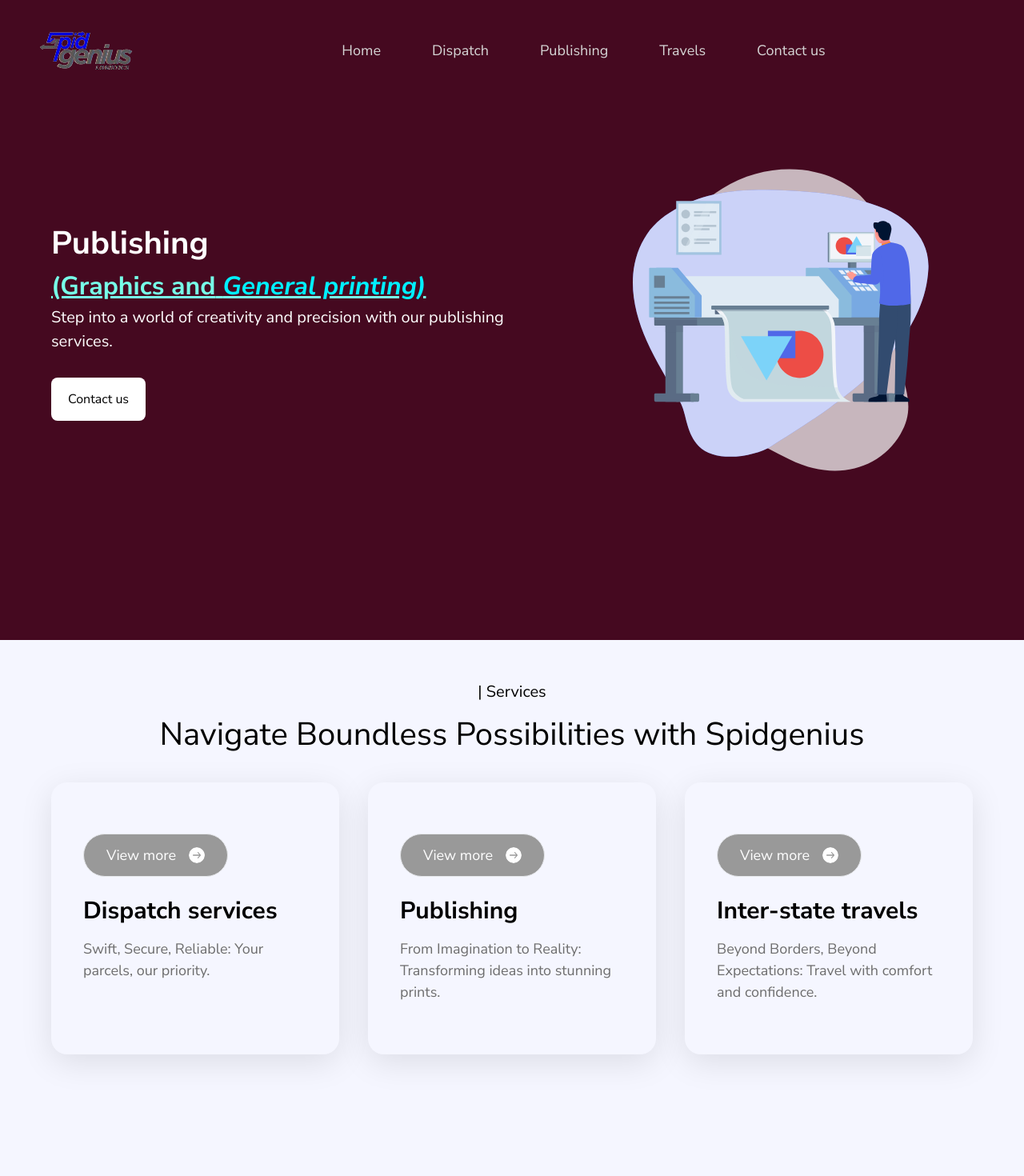
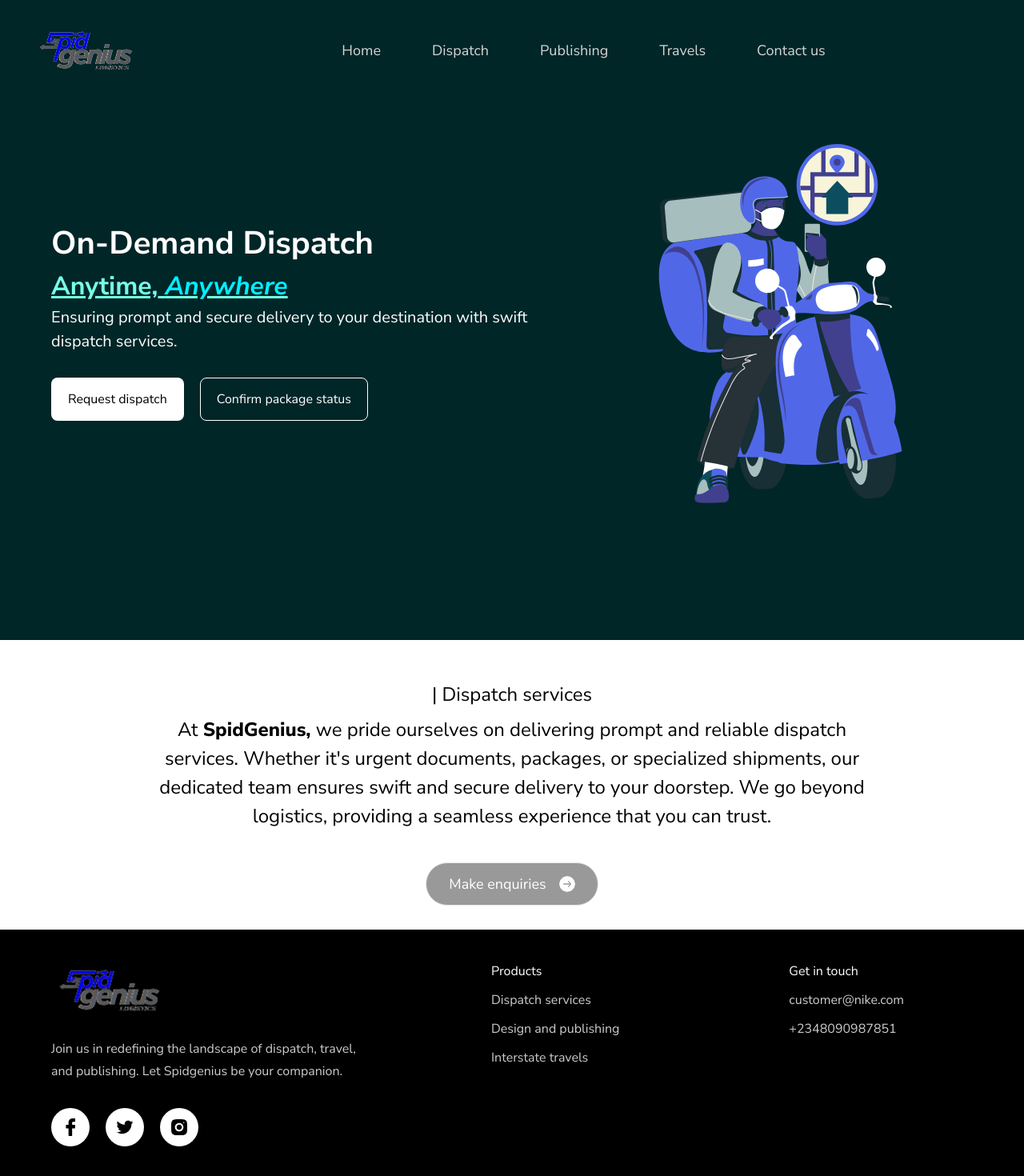
Before and after one commit to Alausa-AbdulAzeez/dispatcGenius, a React (Vite) app: page /dispatch in a window 1280 px wide. Shown: the top 1470 px of the page at 80% size. Built offline with nearby package versions, Linux system fonts and the light colour scheme.

Commit message:
completed dispatch page

```diff
--- a/src/App.jsx
+++ b/src/App.jsx
@@ -3,13 +3,14 @@ import { BrowserRouter, Route, Routes, useNavigate } from "react-router-dom";
 
 import "./App.css";
 import Home from "./pages/Home";
+import Dispatch from "./pages/Dispatch";
 
 function App() {
   return (
     <BrowserRouter>
       <Routes>
         <Route path="/" element={<Home />} />
-        <Route path="/dispatch" element={<Home />} />
+        <Route path="/dispatch" element={<Dispatch />} />
         <Route path="/publishing" element={<Home />} />
         <Route path="/travels" element={<Home />} />
       </Routes>
--- a/src/components/Footer.jsx
+++ b/src/components/Footer.jsx
@@ -6,10 +6,7 @@ import { Link } from "react-router-dom";
 
 const Footer = () => {
   return (
-    <footer
-      className="max-container bg-black px-[64px] py-[40px]"
-      id="contactUs"
-    >
+    <footer className=" bg-black px-[64px] py-[40px]" id="contactUs">
       <div className="flex justify-between items-start gap-20 flex-wrap max-lg:flex-col">
         <div className="flex flex-col items-start">
           <a href="/">
@@ -33,15 +30,15 @@ const Footer = () => {
           </div>
         </div>
         <div className="flex flex-1 justify-around lg:gap-10 gap-20 flex-wrap">
-          {footerLinks?.map((section) => {
+          {footerLinks?.map((section, index) => {
             return (
-              <div key={section}>
+              <div key={index}>
                 <h4 className="text-white">{section?.title}</h4>
                 <ul>
-                  {section?.links?.map((link) => {
+                  {section?.links?.map((link, index) => {
                     return (
                       <li
-                        key={link?.name}
+                        key={index}
                         className="mt-3 text-white-400 font-montserrat text-base leading-normal hover:text-slate-gray cursor-pointer"
                       >
                         <Link
--- a/src/components/Hero.jsx
+++ b/src/components/Hero.jsx
@@ -1,12 +1,7 @@
 import React, { useEffect, useState } from "react";
 import {
-  Character,
-  Character2,
   DeliveryBlue,
-  Object,
-  Travel2,
   TravelBlue,
-  print2,
   printBlue,
   spidgeniusremovebg,
 } from "../assets/index";
--- /dev/null
+++ b/src/pages/Dispatch.jsx
@@ -0,0 +1,117 @@
+import React, { useEffect, useState } from "react";
+import {
+  DeliveryBlue,
+  TravelBlue,
+  printBlue,
+  spidgeniusremovebg,
+} from "../assets/index";
+import HeroText from "../components/HeroText";
+import { motion } from "framer-motion";
+import { navVariants, staggerContainer } from "../utils/motion";
+import PublishingHeroText from "../components/PublishingHeroText";
+import InterStateTravels from "../components/InterStateTravels";
+import { Link, NavLink } from "react-router-dom";
+import { navLinks } from "../utils/constants";
+import Footer from "../components/Footer";
+import { TypingText } from "../components/CustomTexts";
+import Button from "../components/Button";
+import { arrowRight } from "../assets/icons";
+
+const Dispatch = () => {
+  return (
+    <>
+      <div
+        className={`w-full min-h-[100vh] relative transition-opacity duration-[3000] ease-in-out flex flex-col `}
+      >
+        <motion.div
+          className="absolute flex justify-between w-full pl-[40px]  top-[30px] z-[3]"
+          variants={navVariants}
+          initial="hidden"
+          whileInView={"show"}
+        >
+          <Link to={"/"}>
+            <img src={spidgeniusremovebg} alt="Logo" />
+          </Link>
+          <ul className="flex-1 flex justify-center items-center gap-16 max-lg:hidden">
+            {navLinks?.map((item, index) => {
+              return (
+                <NavLink
+                  key={item?.label}
+                  style={{ textDecoration: "none" }}
+                  to={item.href}
+                >
+                  {({ isActive }) => (
+                    <li
+                      className={`font-montserrat leading-normal text-lg text-[#d6d6d6] ${
+                        isActive ? "text-[#7ffff4]" : ""
+                      }`}
+                    >
+                      {item?.label}
+                    </li>
+                  )}
+                </NavLink>
+              );
+            })}
+            <li
+              className={`font-montserrat leading-normal text-lg text-[#d6d6d6]`}
+            >
+              <a href="#contactUs">Contact us</a>
+            </li>
+          </ul>
+        </motion.div>
+
+        <div
+          className={`bg-primaryGreen w-full h-[100vh] absolute flex items-center `}
+        >
+          <HeroText />
+          <div className="flex-1 h-full flex items-center justify-center">
+            <img
+              src={DeliveryBlue}
+              // src={Object}
+              alt="delivery-boy-image"
+              className="object-fill h-[460px] w-[370px]"
+            />
+          </div>
+        </div>
+      </div>
+      <section className="py-[30px] pt-[50px] ">
+        <motion.div
+          variants={staggerContainer}
+          initial="hidden"
+          whileInView="show"
+          viewport={{ once: false, amount: 0.25 }}
+          className={` mx-auto flex flex-col items-center`}
+        >
+          <TypingText
+            title="| Dispatch services"
+            textStyles="text-center text-[24px]"
+          />
+          <motion.div
+            className="mt-[8px] font-normal text-[24px] text-center w-[70%] mb-[40px]"
+            variants={navVariants}
+            initial="hidden"
+            whileInView={"show"}
+          >
+            At <span className="font-extrabold text-black">SpidGenius,</span> we
+            pride ourselves on delivering prompt and reliable dispatch services.
+            Whether it's urgent documents, packages, or specialized shipments,
+            our dedicated team ensures swift and secure delivery to your
+            doorstep. We go beyond logistics, providing a seamless experience
+            that you can trust.
+          </motion.div>
+          <Link to={"https://wa.me/+2348090987851"} target="_blank">
+            <Button
+              label="Make enquiries"
+              iconUrl={arrowRight}
+              backgroundColor="bg-[#999]"
+              textColor="text-white"
+            />
+          </Link>
+        </motion.div>
+      </section>
+      <Footer />
+    </>
+  );
+};
+
+export default Dispatch;
```
